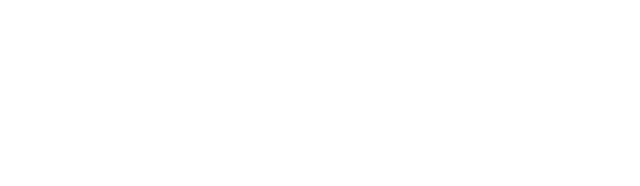
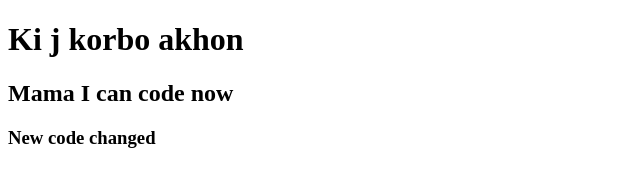
Before and after one commit to aamamun11/my-first-repo, a plain HTML site: page index.html in a window 1280 px wide. Shown: the whole page, without its empty margins (0-640 px from the left). Drawn offline with Linux system fonts and the light colour scheme.

Commit message:
added header

```diff
--- a/index.html
+++ b/index.html
@@ -7,6 +7,8 @@
     <title>For aamamun11</title>
 </head>
 <body>
-
+    <h1>Ki j korbo akhon</h1>
+    <h2>Mama I can code now</h2>
+    <h3>New code changed</h3>
 </body>
 </html>
```
